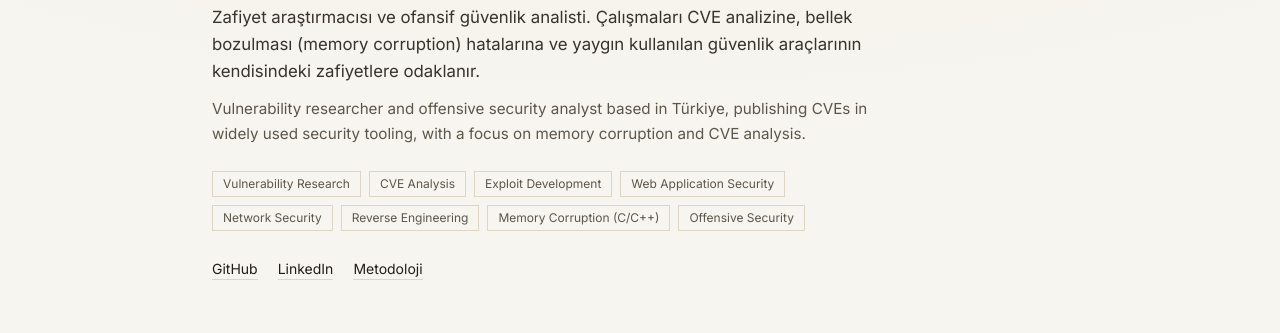
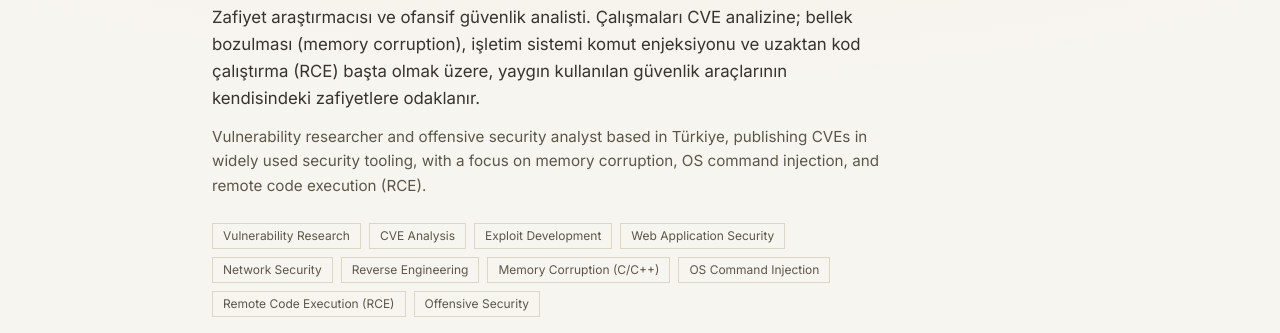
Before and after one commit to VulnSVNC/umutsevinc.com, an Astro site: page / in a window 1280 px wide. Shown: the part 216-549 px from the top of the page. Built offline with nearby package versions, Linux system fonts and the light colour scheme; Astro itself is replaced by a stand-in of ours.

Commit message:
Ana sayfa tanıtım metnine komut enjeksiyonu ve RCE'yi ekle
Hero metni artık yalnızca bellek bozulmasını değil, işletim sistemi komut
enjeksiyonu ve uzaktan kod çalıştırma (RCE) uzmanlığını da vurguluyor;
uzmanlık etiketleri listesine de aynı iki başlık eklendi.

Co-Authored-By: Claude Sonnet 5 <noreply@anthropic.com>
Claude-Session: https://claude.ai/code/session_01JpStR5NECXpuk1sxgkujpc

```diff
--- a/src/data/site.ts
+++ b/src/data/site.ts
@@ -18,6 +18,8 @@ export const SITE = {
     'Network Security',
     'Reverse Engineering',
     'Memory Corruption (C/C++)',
+    'OS Command Injection',
+    'Remote Code Execution (RCE)',
     'Offensive Security',
   ],
   communities: ['Insiderrs Academy (Kurucu Üye & Eğitmen)', 'SiberGKT', 'HiddenWay'],
--- a/src/pages/index.astro
+++ b/src/pages/index.astro
@@ -31,12 +31,14 @@ const title = 'Umut Sevinç (VulnSVNC) | Türkiye Merkezli Zafiyet Araştırmac
       Umut Sevinç
     </h1>
     <p class="mt-6 text-[1.05rem] leading-relaxed text-ink/90">
-      Zafiyet araştırmacısı ve ofansif güvenlik analisti. Çalışmaları CVE analizine, bellek bozulması
-      (memory corruption) hatalarına ve yaygın kullanılan güvenlik araçlarının kendisindeki zafiyetlere odaklanır.
+      Zafiyet araştırmacısı ve ofansif güvenlik analisti. Çalışmaları CVE analizine; bellek bozulması
+      (memory corruption), işletim sistemi komut enjeksiyonu ve uzaktan kod çalıştırma (RCE) başta olmak üzere,
+      yaygın kullanılan güvenlik araçlarının kendisindeki zafiyetlere odaklanır.
     </p>
     <p lang="en" class="mt-3 text-[0.95rem] leading-relaxed text-muted">
       Vulnerability researcher and offensive security analyst based in Türkiye, publishing CVEs in
-      widely used security tooling, with a focus on memory corruption and CVE analysis.
+      widely used security tooling, with a focus on memory corruption, OS command injection, and
+      remote code execution (RCE).
     </p>
 
     <ul class="mt-6 flex flex-wrap gap-2">
```
